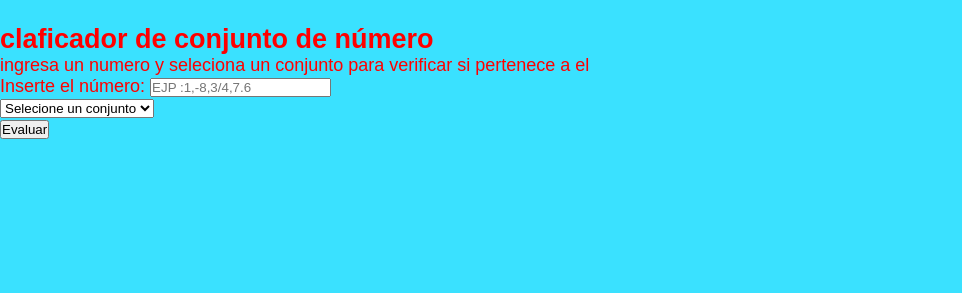
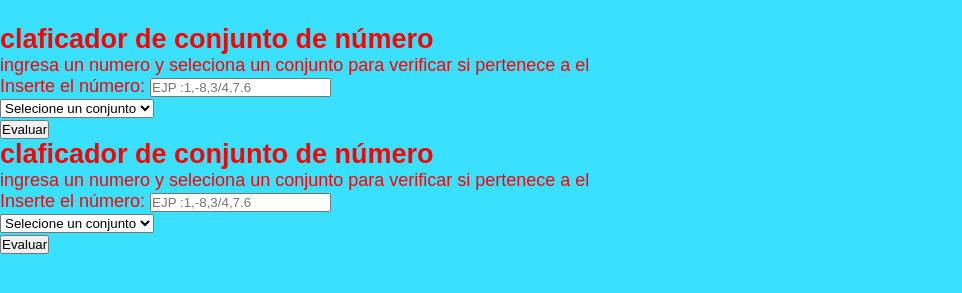
Before and after one commit to mosquerakevinsantiago/Tercer_Trimestre, a plain HTML site: page index.html in a window 1280 px wide. Shown: the part 97-390 px from the top of the page, without its empty margins (0-962 px from the left). Drawn offline with Linux system fonts and the light colour scheme.

Commit message:
creacion de segundo section

```diff
--- a/index.html
+++ b/index.html
@@ -51,5 +51,29 @@
             </div>
             <button class="tab-btn " id="btn-clasificador" type="button">Evaluar</button>
         </section>
+
+          <section id="panel-operaciones" class="tab-panel active">
+            <div class="card">
+                <h2>claficador de conjunto de número</h2>
+                <p>ingresa un numero y seleciona un conjunto para verificar si pertenece a el</p>
+            </div>
+
+            <div class="card-body">
+                <div class="card-object">
+                <label for="input">Inserte el número:</label>
+                <input type="text" id="número-input" placeholder="EJP :1,-8,3/4,7.6">
+                </div>
+
+            <div class="card-bodyt">
+            <select id="select-conjuntos">
+                  <option value="">Selecione un conjunto</option>
+                <option value="NATURALES">NATURALES(N)</option>
+                 <option value="ENTERO">ENTERO(Z)</option>
+                  <option value="RACIONALES">RACIONALES(Q)</option>
+
+            </select>
+            </div>
+            <button class="tab-btn " id="btn-clasificador" type="button">Evaluar</button>
+        </section>
 </body>
 </html>
```
